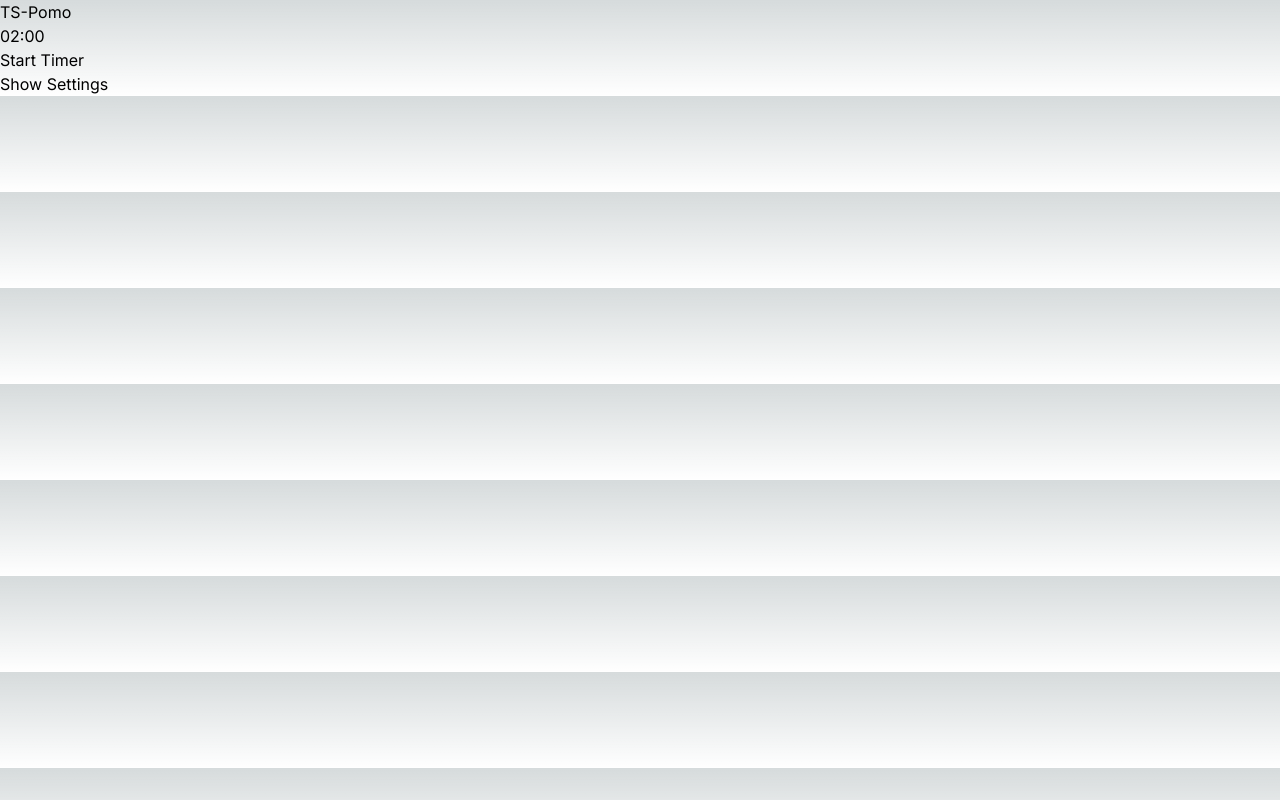
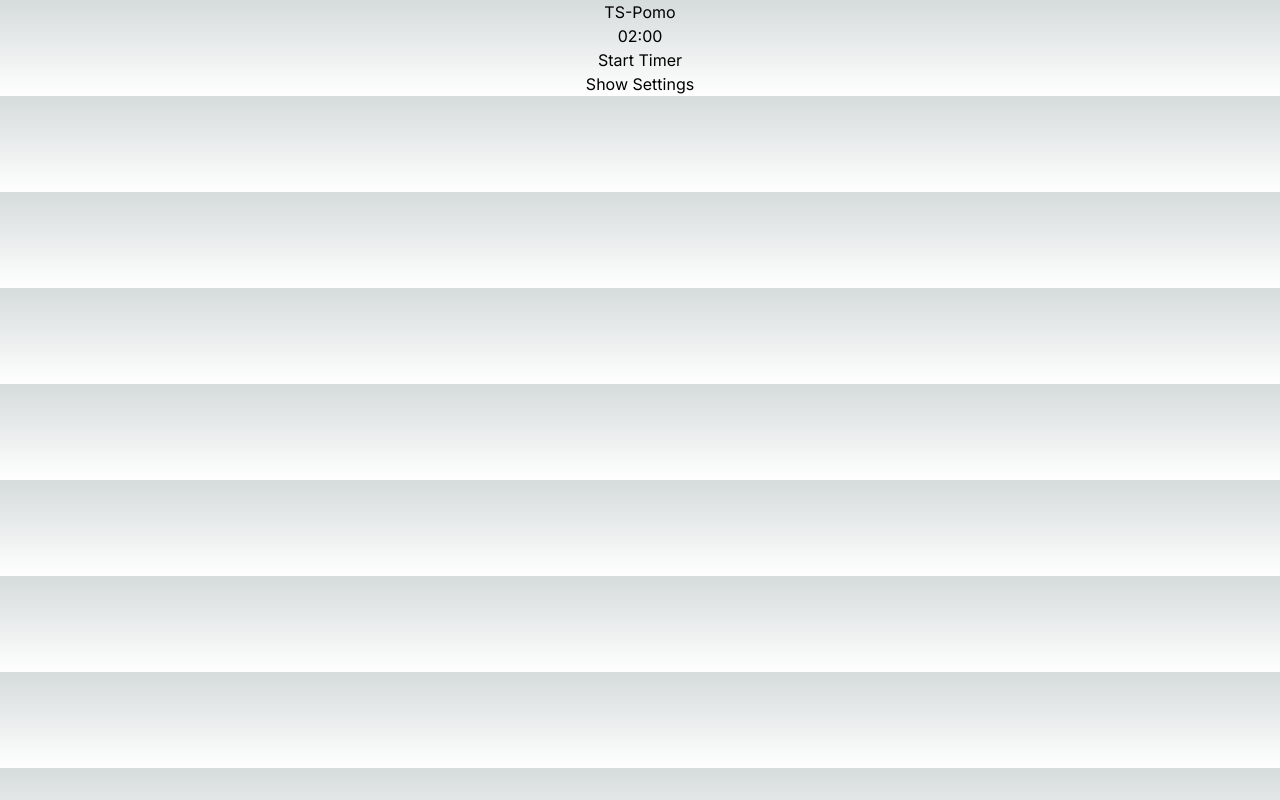
Before and after one commit to Aristotle-P/ts-pomo, a Next.js app: page / in a window 1280 px wide. Built offline with nearby package versions, Linux system fonts and the light colour scheme.

Commit message:
centered card

```diff
--- a/app/page.tsx
+++ b/app/page.tsx
@@ -2,9 +2,11 @@ import { Card } from "@/components/Card";
 
 export default function Home() {
     return (
-        <>
-            <header>TS-Pomo</header>
-            <Card />
-        </>
+        <div>
+            <div className="text-center">
+                <header>TS-Pomo</header>
+                <Card />
+            </div>
+        </div>
     )
 }
```
